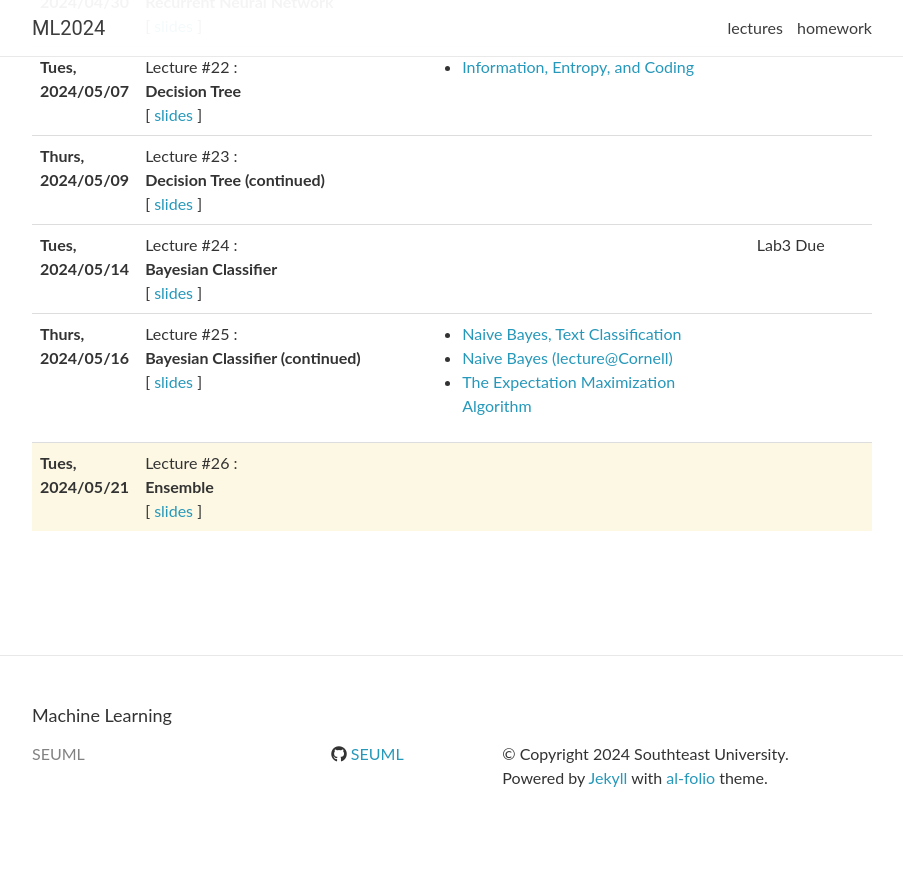
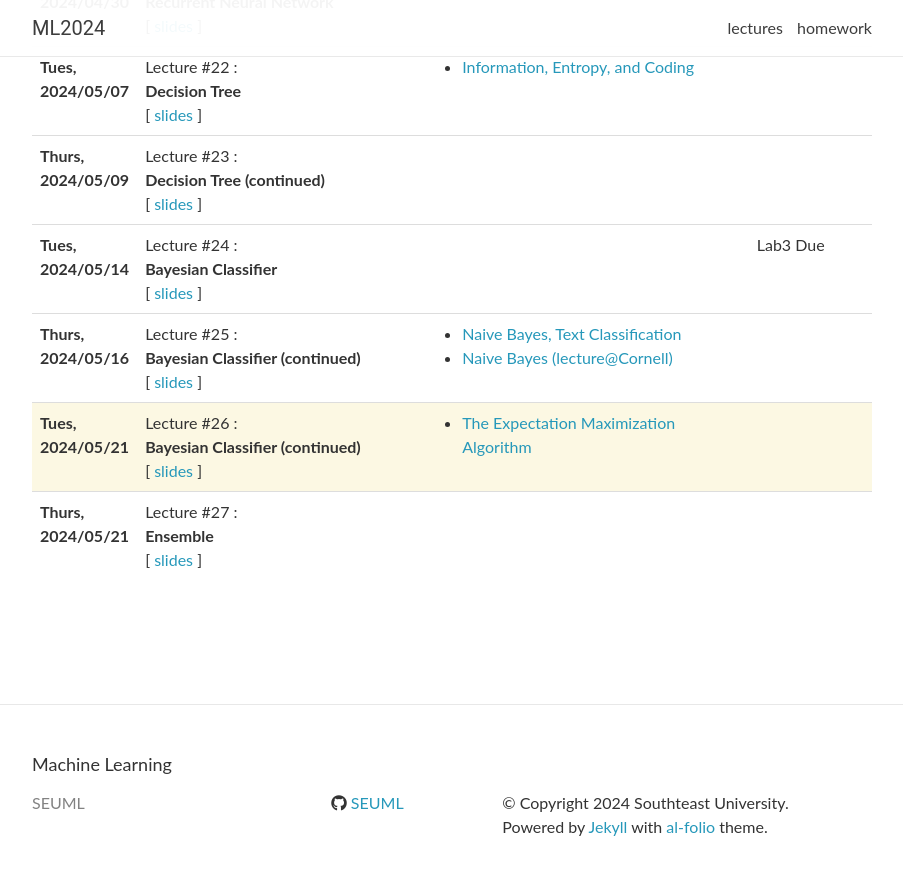
Before and after one commit to SEUML/ml-spring-2024, a Jekyll site: the page built from _pages/lectures.md, in a window 1280 px wide and 900 px high, scrolled down 2245 px. Shown: the top 875 px of the window, without its empty margins (188-1091 px from the left). Built offline with Jekyll 4.4.1, drawn with Linux system fonts in a browser that asks for light colours; nearby versions of some CDN libraries; comment, search, counter and statistics services are not loaded; before the commit the page ends 3096 px from its top, so only the background shows below that.

Commit message:
first commit

```diff
--- a/_data/lectures.yml
+++ b/_data/lectures.yml
@@ -201,10 +201,17 @@
   readings:
     - <a href="https://web.stanford.edu/~jurafsky/slp3/4.pdf" target="_blank"> Naive Bayes, Text Classification</a>
     - <a href="https://www.youtube.com/watch?v=rqB0XWoMreU" target="_blank"> Naive Bayes (lecture@Cornell) </a>
+  logistics:
+
+- date: Tues, 2024/05/21
+  title: >
+    <strong> Bayesian Classifier (continued) </strong>
+  slides: "../assets/slides/lecture12.pdf"
+  readings:
     - <a href="https://www.lri.fr/~sebag/COURS/EM_algorithm.pdf" target="_blank"> The Expectation Maximization Algorithm </a>
   logistics:
 
-- date: Tues, 2024/05/21
+- date: Thurs, 2024/05/21
   title: >
     <strong> Ensemble </strong>
   slides: "../assets/slides/lecture13.pdf"
```
